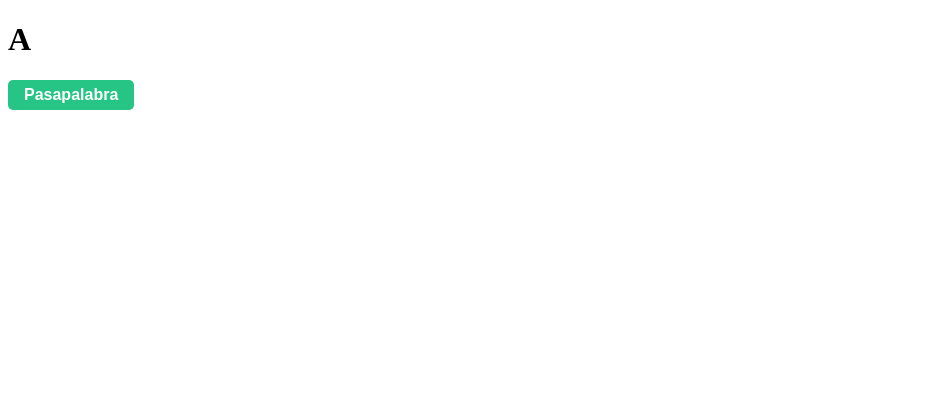
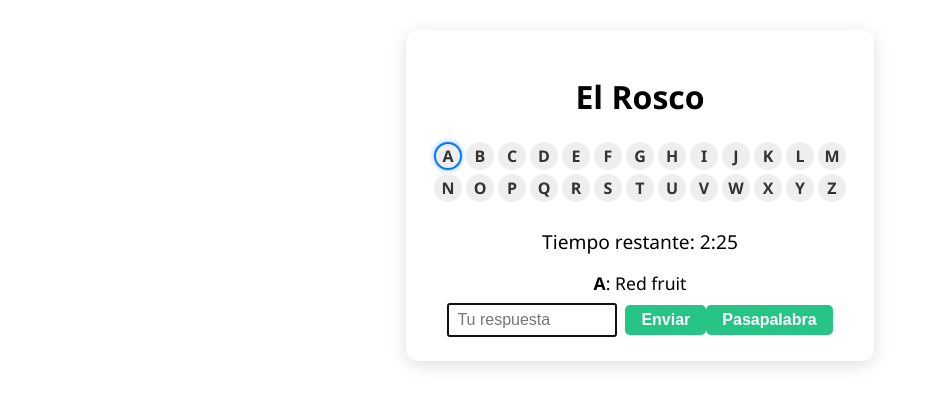
Before and after one commit to luciadd/rosco-dia-del-amigo, a React (Vite) app: page / in a window 1280 px wide. Shown: the top 406 px of the page, without its empty margins (0-932 px from the left). Built offline with nearby package versions, Linux system fonts and the light colour scheme.

Commit message:
Update App.jsx

```diff
--- a/src/App.jsx
+++ b/src/App.jsx
@@ -1,56 +1,171 @@
-import React, { useState } from "react";
+import { useState, useEffect, useRef } from "react";
 import { ROSCO } from "./roscoData";
-// ...other imports
+import LetterCircle from "./LetterCircle";
+
+const TOTAL_TIME = 150; // seconds
+
+function getInitialStatus() {
+  return ROSCO.map((q) => ({
+    letter: q.letter,
+    state: "pending", // "correct", "wrong"
+  }));
+}
 
 export default function App() {
-  const [currentIndex, setCurrentIndex] = useState(0);
-  const [pending, setPending] = useState([]);
-  const [completed, setCompleted] = useState([]); // For answered letters
-  // ...other state
+  const [current, setCurrent] = useState(0);
+  const [guess, setGuess] = useState("");
+  const [status, setStatus] = useState(getInitialStatus());
+  const [timeLeft, setTimeLeft] = useState(TOTAL_TIME);
+  const [gameOver, setGameOver] = useState(false);
+  const [pending, setPending] = useState([]); // holds indexes of skipped questions
+  const [round, setRound] = useState(1); // 1: initial, 2+: pending rounds
+  const intervalRef = useRef();
 
-  // Get the list of questions in current round
-  const currentRosco = pending.length > 0 ? pending : ROSCO;
+  useEffect(() => {
+    if (gameOver) return;
+    intervalRef.current = setInterval(() => {
+      setTimeLeft((t) => {
+        if (t <= 1) {
+          clearInterval(intervalRef.current);
+          setGameOver(true);
+          return 0;
+        }
+        return t - 1;
+      });
+    }, 1000);
+    return () => clearInterval(intervalRef.current);
+  }, [gameOver]);
 
-  function handlePasapalabra() {
-    // If we're in a second round, move to next pending
-    if (pending.length > 0) {
-      setPending((prev) => [...prev.slice(1), prev[0]]);
+  function getCurrentIndex() {
+    // In first round, use current as index into ROSCO
+    // In subsequent rounds, use pending[current] as index into ROSCO
+    if (round === 1) return current;
+    return pending[current];
+  }
+
+  function handleGuess(e) {
+    e.preventDefault();
+    if (gameOver) return;
+    const idx = getCurrentIndex();
+    const correct =
+      ROSCO[idx].answer.trim().toLowerCase() === guess.trim().toLowerCase();
+    const newStatus = [...status];
+    if (correct) {
+      newStatus[idx].state = "correct";
+      setStatus(newStatus);
     } else {
-      // First round: add to pending, move to next
-      setPending((prev) => [...prev, currentIndex]);
-      goToNext();
+      newStatus[idx].state = "wrong";
+      setStatus(newStatus);
+      setGameOver(true);
+      clearInterval(intervalRef.current);
+      return;
+    }
+    setGuess("");
+    goToNextLetter(idx, true);
+  }
+
+  function handlePasapalabra(e) {
+    e.preventDefault();
+    if (gameOver) return;
+    const idx = getCurrentIndex();
+    // Only add to pending if not already skipped and not already answered
+    if (
+      status[idx].state === "pending" &&
+      !pending.includes(idx)
+    ) {
+      setPending([...pending, idx]);
+    }
+    setGuess("");
+    goToNextLetter(idx, false);
+  }
+
+  function goToNextLetter(prevIdx, answered) {
+    if (round === 1) {
+      // Going through original ROSCO
+      if (current < ROSCO.length - 1) {
+        setCurrent((c) => c + 1);
+      } else {
+        // At the end of round 1, start pending if any
+        if (pending.length > 0) {
+          setRound(2);
+          setCurrent(0);
+        } else {
+          setGameOver(true);
+          clearInterval(intervalRef.current);
+        }
+      }
+    } else {
+      // Going through pending
+      if (current < pending.length - 1) {
+        setCurrent((c) => c + 1);
+      } else {
+        // Remove all answered or now marked as "correct"/"wrong"
+        const newPending = pending.filter(
+          (i) => status[i].state === "pending"
+        );
+        if (newPending.length > 0) {
+          setPending(newPending);
+          setCurrent(0);
+          setRound((r) => r + 1);
+        } else {
+          setGameOver(true);
+          clearInterval(intervalRef.current);
+        }
+      }
     }
   }
 
-  function goToNext() {
-    // If at end of round, start pending round
-    if (currentIndex + 1 >= ROSCO.length) {
-      if (pending.length > 0) {
-        setCurrentIndex(pending[0]);
-        setPending((prev) => prev.slice(1));
-      } else {
-        // Game over
-      }
-    } else {
-      setCurrentIndex(currentIndex + 1);
-    }
+  function restart() {
+    setCurrent(0);
+    setGuess("");
+    setStatus(getInitialStatus());
+    setTimeLeft(TOTAL_TIME);
+    setGameOver(false);
+    setPending([]);
+    setRound(1);
   }
 
-  // When a letter is answered correctly or incorrectly
-  function handleAnswer(isCorrect) {
-    setCompleted((prev) => [...prev, currentIndex]);
-    goToNext();
-  }
-
-  // Render current question
-  const question = ROSCO[currentIndex];
+  const idx = getCurrentIndex();
+  const question = ROSCO[idx];
 
   return (
-    <div>
-      <h1>{question.letter}</h1>
-      <p>{question.question}</p>
-      {/* ...answer input/buttons */}
-      <button onClick={handlePasapalabra}>Pasapalabra</button>
+    <div className="app-container">
+      <h1>El Rosco</h1>
+      <LetterCircle status={status} current={idx} />
+      <div className="timer">
+        Tiempo restante: {Math.floor(timeLeft / 60)}:
+        {(timeLeft % 60).toString().padStart(2, "0")}
+      </div>
+      {!gameOver ? (
+        <form onSubmit={handleGuess}>
+          <div className="clue">
+            <strong>{question.letter}</strong>: {question.clue}
+          </div>
+          <input
+            autoFocus
+            value={guess}
+            onChange={(e) => setGuess(e.target.value)}
+            placeholder="Tu respuesta"
+            disabled={gameOver}
+          />
+          <button type="submit">Enviar</button>
+          <button type="button" onClick={handlePasapalabra}>
+            Pasapalabra
+          </button>
+        </form>
+      ) : (
+        <div className="gameover">
+          {status.some((s) => s.state === "wrong") || timeLeft === 0 ? (
+            <span>
+              ¡Game Over! <button onClick={restart}>Reiniciar</button>
+            </span>
+          ) : (
+            <span>
+              ¡Felicidades! <button onClick={restart}>Jugar de nuevo</button>
+            </span>
+          )}
+        </div>
+      )}
     </div>
   );
 }
```
